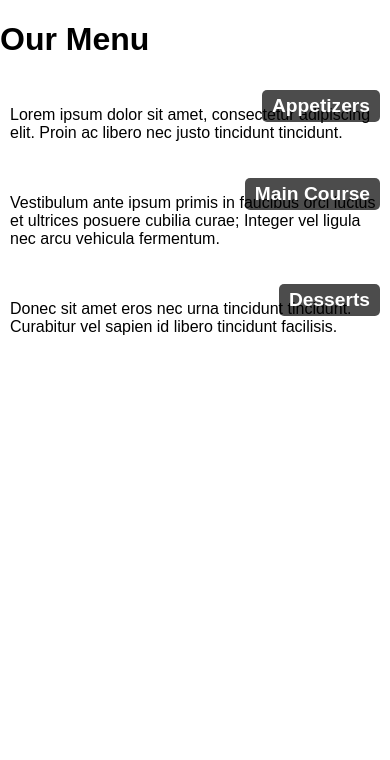
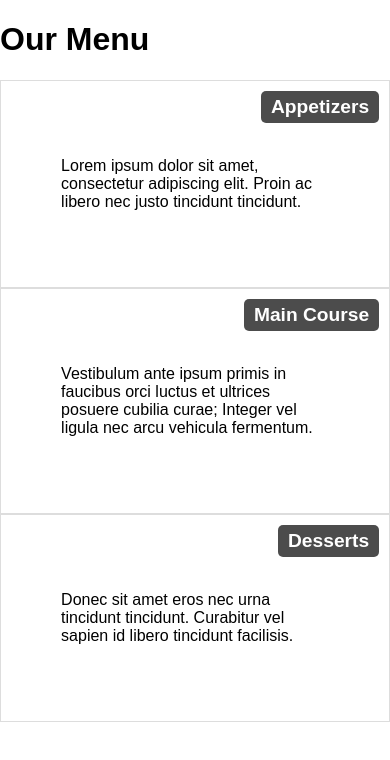
Before and after one commit to radlakha/js-play, a plain HTML site: page mod2-solution/index.html in a window 390 px wide. Drawn offline with Linux system fonts and the light colour scheme.

Commit message:
Specify Spacing. Closes gh-7

```diff
--- a/mod2-solution/css/style.css
+++ b/mod2-solution/css/style.css
@@ -1,3 +1,8 @@
+/* Apply box-sizing to all elements and pseudo-elements */
+* {
+    box-sizing: border-box; /* Ensures padding and borders are included in the element's dimensions */
+}
+
 body {
     margin: 0;
     font-family: Arial, sans-serif;
@@ -7,7 +12,6 @@ body {
     .desktop-layout {
         float: left;
         width: 33.33%; /* Each section takes up one-third of the width */
-        box-sizing: border-box; /* Ensures padding and borders are included in the width */
         padding: 10px; /* Optional: Add some padding for spacing */
     }
 }
@@ -16,7 +20,6 @@ body {
     .tablet-layout {
         float: left;
         width: 50%; /* First two sections take up half the width each */
-        box-sizing: border-box;
         padding: 10px;
     }
 
@@ -29,7 +32,6 @@ body {
     .mobile-layout {
         float: none; /* Remove floating */
         width: 100%; /* Each section takes up the full width */
-        box-sizing: border-box;
         padding: 10px;
     }
 }
@@ -37,6 +39,69 @@ body {
 /* New styles for section titles */
 section {
     position: relative; /* Set the section as the positioning context */
+
+}
+
+.section-title {
+    position: absolute; /* Position the title relative to the section */
+    top: 10px; /* Offset from the top */
+    right: 10px; /* Offset from the right */
+    margin: 0; /* Remove default margin */
+    background-color: rgba(0, 0, 0, 0.7); /* Optional: Add a semi-transparent background */
+    color: white; /* Optional: Set text color to white for contrast */
+    padding: 5px 10px; /* Optional: Add padding for better appearance */
+    border-radius: 5px; /* Optional: Add rounded corners */
+    font-size: 1.2em; /* Adjust font size */
+}body {
+    margin: 0;
+    font-family: Arial, sans-serif;
+}
+
+@media (min-width: 992px) {
+    .desktop-layout {
+        float: left;
+        width: 33%; /* Each section takes up one-third of the width */
+        box-sizing: border-box; /* Ensures padding and borders are included in the width */
+        position: relative; /* Set the section as the positioning context */
+        margin: .1%; /* Add spacing between sections (horizontal and vertical) */
+        padding: 20px; /* Inner spacing within the section */
+        border: 1px solid #ddd; /* Add a border for better visibility */
+    }
+}
+
+@media (min-width: 768px) and (max-width: 991px) {
+    .tablet-layout {
+        float: left;
+        width: 47%; /* First two sections take up half the width each */
+        box-sizing: border-box;
+        position: relative; /* Set the section as the positioning context */
+        margin: 0.1px; /* Add spacing between sections (horizontal and vertical) */
+        padding: 20px; /* Inner spacing within the section */
+        border: 1px solid #ddd; /* Add a border for better visibility */
+    }
+
+    .tablet-layout.desserts {
+        width: 94%; /* Third section takes up the full width */
+    }
+}
+
+@media (max-width: 767px) {
+    .mobile-layout {
+        position: relative; /* Set the section as the positioning context */
+        margin: 0.1px; /* Add spacing between sections (horizontal and vertical) */
+        padding: 20px; /* Inner spacing within the section */
+        float: none; /* Remove floating */
+        width: 100%; /* Each section takes up the full width */
+        box-sizing: border-box;
+        border: 1px solid #ddd; /* Add a border for better visibility */
+    }
+}
+
+/* New styles for section titles */
+section {
+    position: relative; /* Set the section as the positioning context */
+    margin: 15px; /* Add spacing between sections (horizontal and vertical) */
+    padding: 20px; /* Inner spacing within the section */
 }
 
 .section-title {
@@ -50,3 +115,7 @@ section {
     border-radius: 5px; /* Optional: Add rounded corners */
     font-size: 1.2em; /* Adjust font size */
 }
+
+p {
+    padding: 40px;
+}
```
